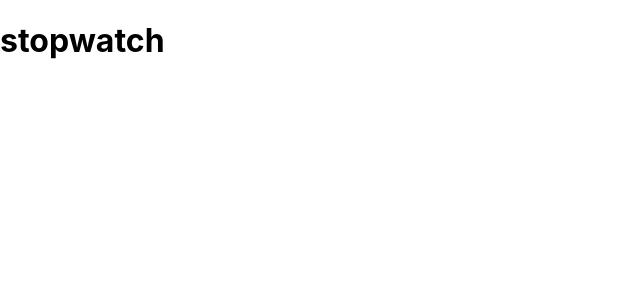
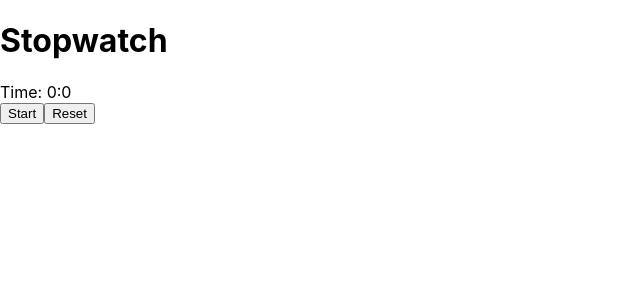
Before and after one commit to Naveed69/Stop-watch, a React (Create React App) app in the folder stopwatch/: page / in a window 1280 px wide. Shown: the top 300 px of the page, without its empty margins (0-640 px from the left). Built offline with nearby package versions, Linux system fonts and the light colour scheme.

Commit message:
Completed functions

```diff
--- a/stopwatch/src/components/Display.jsx
+++ b/stopwatch/src/components/Display.jsx
@@ -1,7 +1,46 @@
+import { useState } from "react";
+
 const Display = () => {
+  const [minute, setMinute] = useState(0);
+  const [started, setStarted] = useState(false);
+  const [second, setSecond] = useState(0);
+
+  useState(() => {
+    let timer;
+    if (started) {
+      console.log("Started inside if");
+      timer = setInterval(() => {
+        if (second < 59) {
+          setSecond(second + 1);
+        } else {
+          setMinute(minute + 1);
+          setSecond(0);
+        }
+      }, 1000);
+    }
+    return () => clearTimeout(timer);
+  }, [second, started]);
+  console.log(started);
   return (
     <>
-      <h1>stopwatch</h1>
+      <h1>Stopwatch</h1>
+      <div>
+        Time: {minute}:{second}
+      </div>
+      {started ? (
+        <button onClick={() => setStarted(false)}>Stop</button>
+      ) : (
+        <button onClick={() => setStarted(true)}>Start</button>
+      )}
+      <button
+        onClick={() => {
+          setStarted(false);
+          setSecond(0);
+          setMinute(0);
+        }}
+      >
+        Reset
+      </button>
     </>
   );
 };
```
